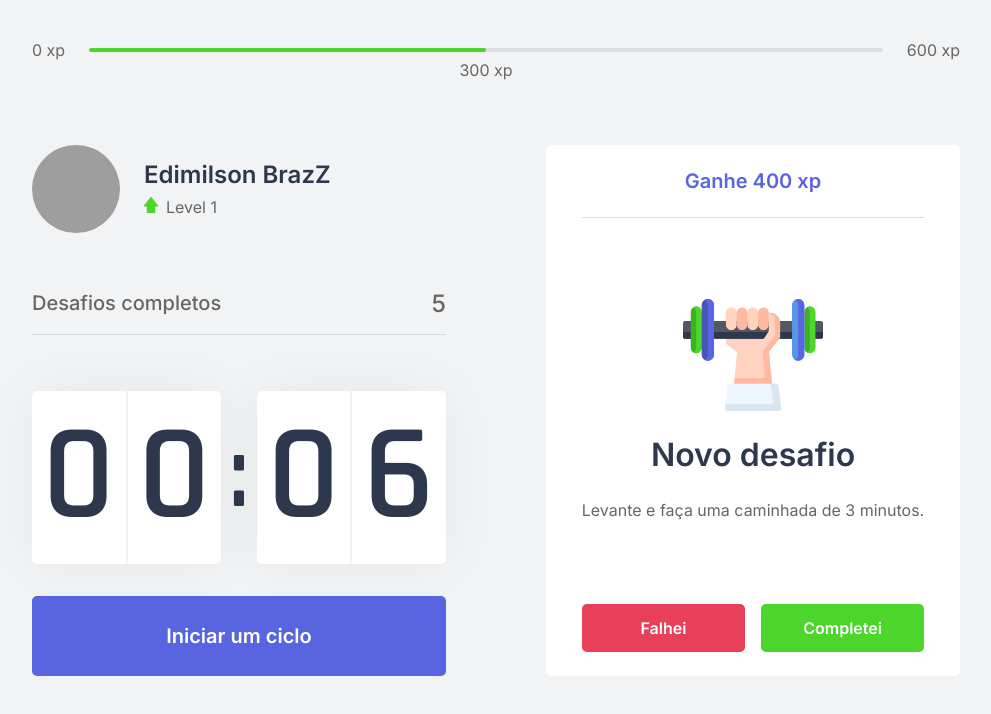
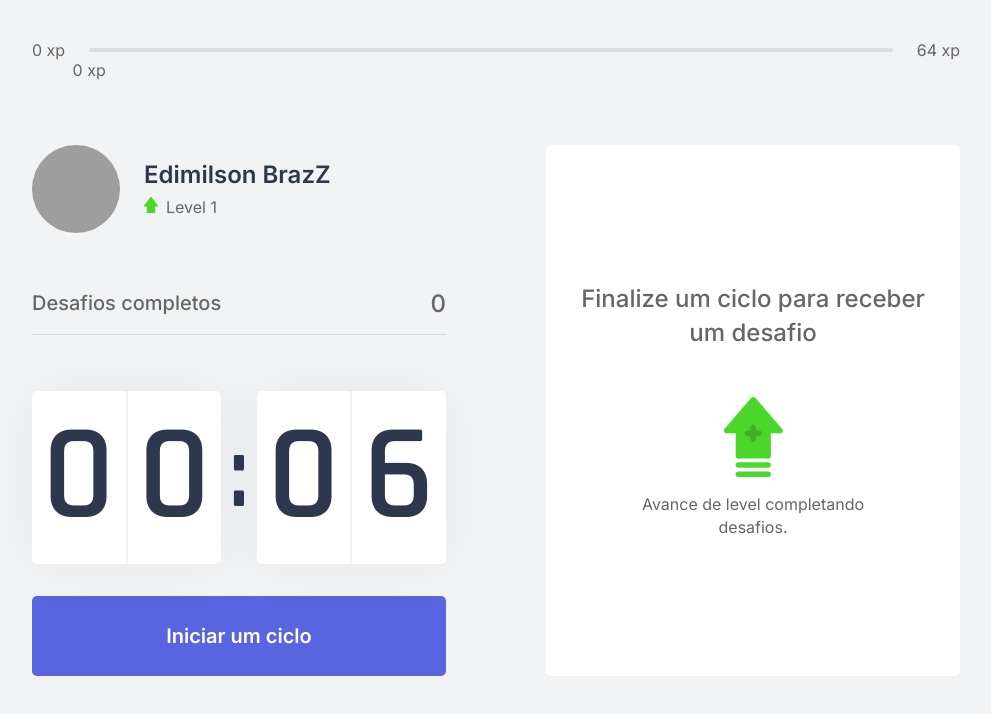
Before and after one commit to edimilsonbraz/moveit, a Next.js app: page / in a window 1280 px wide. Shown: the top 714 px of the page, without its empty margins (144-1135 px from the left). Built offline with nearby package versions, Linux system fonts and the light colour scheme; grey boxes are pictures that could not be loaded.

Commit message:
Create Context React

```diff
--- /dev/null
+++ b/challenges.json
@@ -0,0 +1,62 @@
+[
+  {
+    "type": "body",
+    "description": "Estique um de seus braços com a palma da mão virada para frente e puxe os dedos para cima por 10 segundos por mão.",
+    "amount": 80
+  },
+  {
+    "type": "body",
+    "description": "Estique seu braço contra o peito e puxe-o utilizando o outro braço por 10 segundos por braço.",
+    "amount": 60
+  },
+  {
+    "type": "body",
+    "description": "Puxe seu pescoço com a ajuda da mão para a direita e para a esquerda, permanecendo na posição por alguns segundos.",
+    "amount": 70
+  },
+  {
+    "type": "body",
+    "description": "Com as duas mãos na parte de trás da cabeça, leve-a para baixo, alongando a parte de trás da região.",
+    "amount": 60
+  },
+  {
+    "type": "body",
+    "description": "Cruze as pernas e desça com as mãos esticadas em direção ao chão. Repita o movimento com a outra perna na frente.",
+    "amount": 100
+  },
+  {
+    "type": "body",
+    "description": "Sentado, abra as pernas e tente encostar as palmas das mãos no chão, repita 3 vezes por 5 segundos.",
+    "amount": 80
+  },
+  {
+    "type": "body",
+    "description": "Puxe o joelho de encontro ao peito e segure, troque de perna após 10 segundos.",
+    "amount": 50
+  },
+  {
+    "type": "body",
+    "description": "Sentado, cruze uma perna e incline seu tronco à frente, troque de perna após 10 segundos.",
+    "amount": 80
+  },
+  {
+    "type": "eye",
+    "description": "Sentado, feche os olhos e cubra-os com as palmas da mão durante 2 minutos, depois abra normalmente.",
+    "amount": 90
+  },
+  {
+    "type": "eye",
+    "description": "Em algum ambiente aberto, olhe o mais longe que puder em quatro direções por 3s, mexa apenas os olhos. Repita 3 vezes.",
+    "amount": 140
+  },
+  {
+    "type": "eye",
+    "description": "Usando os polegares, massage a área abaixo das sobrancelhas em movimentos circulares por 15 segundos.",
+    "amount": 70
+  },
+  {
+    "type": "body",
+    "description": "Em pé, gire a cintura o máximo que puder para a esquerda, segure por cinco segundos. Repita para a direita.",
+    "amount": 90
+  }
+]
--- a/src/components/ChallengeBox.tsx
+++ b/src/components/ChallengeBox.tsx
@@ -1,24 +1,28 @@
+import { useContext } from 'react';
+import { ChallengesContext } from '../contexts/ChallengesContext';
+
 import styles from '../styles/components/ChallengeBox.module.css';
 
 export function ChallengeBox() {
-	const hasActiveChallenge = true;
+	const { activeChallenge, resetChallenge } = useContext(ChallengesContext);
 
 	return (
 		<div className={styles.challengeBoxContainer}>
-			{ hasActiveChallenge ? (
+			{ activeChallenge ? (
 				<div className={styles.challengeActive}>
-					<header>Ganhe 400 xp</header>
+					<header>Ganhe {activeChallenge.amount} xp</header>
 
 					<main>
-						<img src="icons/body.svg" alt=""/>
+						<img src={`icons/${activeChallenge.type}.svg`} />
 						<strong>Novo desafio</strong>
-						<p>Levante e faça uma caminhada de 3 minutos.</p>
+						<p>{activeChallenge.description}</p>
 					</main>
 
 					<footer>
 						<button
 							type="button"
 							className={styles.challengeFailedButton}
+							onClick={resetChallenge}
 						>
 							Falhei
 						</button>
--- a/src/components/CompletedChallenges.tsx
+++ b/src/components/CompletedChallenges.tsx
@@ -1,10 +1,14 @@
+import { useContext } from 'react';
+import { ChallengesContext } from '../contexts/ChallengesContext';
 import styles from '../styles/components/CompletedChallenges.module.css';
 
 export function CompletedChallenges() {
+	const { challengesCompleted } = useContext(ChallengesContext);
+
 	return(
 			<div className={styles.completedChallengesContainer}>
 				<span>Desafios completos</span>
-				<span>5</span>
+				<span>{challengesCompleted}</span>
 			</div>
 	);
 }
--- a/src/components/Countdown.tsx
+++ b/src/components/Countdown.tsx
@@ -1,9 +1,12 @@
-import { useState, useEffect } from 'react';
+import { useState, useEffect, useContext } from 'react';
+import { ChallengesContext } from '../contexts/ChallengesContext';
 import styles from '../styles/components/Countdown.module.css';
 
 let countdownTimeout: NodeJS.Timeout;
 
 export function Countdown() {
+	const { startNewChallenge } = useContext(ChallengesContext);
+
 	const [time, setTime] = useState(0.1 * 60);
 	const [isActive, setIsActive] = useState(false);
 	const [hasFinished, setHasFinished] = useState(false);
@@ -32,6 +35,7 @@
 		} else if (isActive && time === 0) {
 			setHasFinished(true);
 			setIsActive(false);
+			startNewChallenge();
 		}
 	}, [isActive, time])
 
--- a/src/components/ExperienceBar.tsx
+++ b/src/components/ExperienceBar.tsx
@@ -1,15 +1,23 @@
+import { useContext } from 'react'
+import { ChallengesContext } from '../contexts/ChallengesContext';
 import styles from '../styles/components/ExperienceBar.module.css';
 
 export function ExperienceBar() {
+	const { currentExperience, experienceToNextLevel } = useContext(ChallengesContext);
+
+	const percentToNextLevel = Math.round((currentExperience *100)) / experienceToNextLevel;
+
 	return (
 		<header className={styles.experienceBar}>
 			<span>0 xp</span>
 			<div>
-			<div style={{ width: '50%' }} />
+				<div style={{ width: `${percentToNextLevel}%` }} />
 
-			<span className={styles.currentExperience} style={{ left: '50%' }}>300 xp</span>
+				<span className={styles.currentExperience} style={{ left: `${percentToNextLevel}%` }}>
+					{currentExperience} xp
+				</span>
 			</div>
-		<span>600 xp</span>
+			<span>{experienceToNextLevel} xp</span>
 		</header>
 	);
 }
--- /dev/null
+++ b/src/contexts/ChallengesContext.tsx
@@ -0,0 +1,68 @@
+import { createContext, useState, ReactNode } from 'react';
+import challenges from '../../challenges.json';
+
+interface Challenge {
+  type: 'body' | 'eye';
+  description: string;
+  amount: number;
+}
+
+interface ChallengesContextData {
+  level: number;
+  currentExperience: number;
+  experienceToNextLevel: number;
+  challengesCompleted: number;
+  activeChallenge: Challenge;
+  levelUp: () => void;
+  startNewChallenge: () => void;
+  resetChallenge: () => void;
+}
+
+interface ChallengesProviderProps {
+  children: ReactNode;
+}
+
+
+export const ChallengesContext = createContext({} as ChallengesContextData);
+
+export function ChallengesProvider({ children }: ChallengesProviderProps) {
+  const [level, setLevel] = useState(1);
+  const [currentExperience, setCurrentExperience] = useState(0);
+  const [challengesCompleted, setChallengesCompleted] = useState(0);
+
+  const [activeChallenge, setActiveChallenge] = useState(null)
+
+  const experienceToNextLevel = Math.pow((level + 1) * 4, 2)
+
+  function levelUp() {
+    setLevel(level + 1);
+  }
+
+  function startNewChallenge() {
+    const randomChallengeIndex = Math.floor(Math.random() * challenges.length)
+    const challenge = challenges[randomChallengeIndex];
+
+    setActiveChallenge(challenge)
+  }
+
+  function resetChallenge() {
+    setActiveChallenge(null);
+  }
+
+  return (
+    <ChallengesContext.Provider
+      value={{
+        level,
+        currentExperience,
+        experienceToNextLevel,
+        challengesCompleted,
+        levelUp,
+        startNewChallenge,
+        activeChallenge,
+        resetChallenge,
+      }}
+    >
+      {children}
+    </ChallengesContext.Provider>
+  );
+}
--- a/src/pages/_app.tsx
+++ b/src/pages/_app.tsx
@@ -1,7 +1,18 @@
+import { useState } from 'react'
+import { ChallengesProvider } from '../contexts/ChallengesContext'
+
 import '../styles/global.css';
 
+
 function MyApp({ Component, pageProps }) {
-  return <Component {...pageProps} />
+
+
+  return (
+    <ChallengesProvider>
+      <Component {...pageProps} />
+    </ChallengesProvider>
+
+  )
 }
 
 export default MyApp
```
Lines whose indentation alone changed are shown as unchanged.
